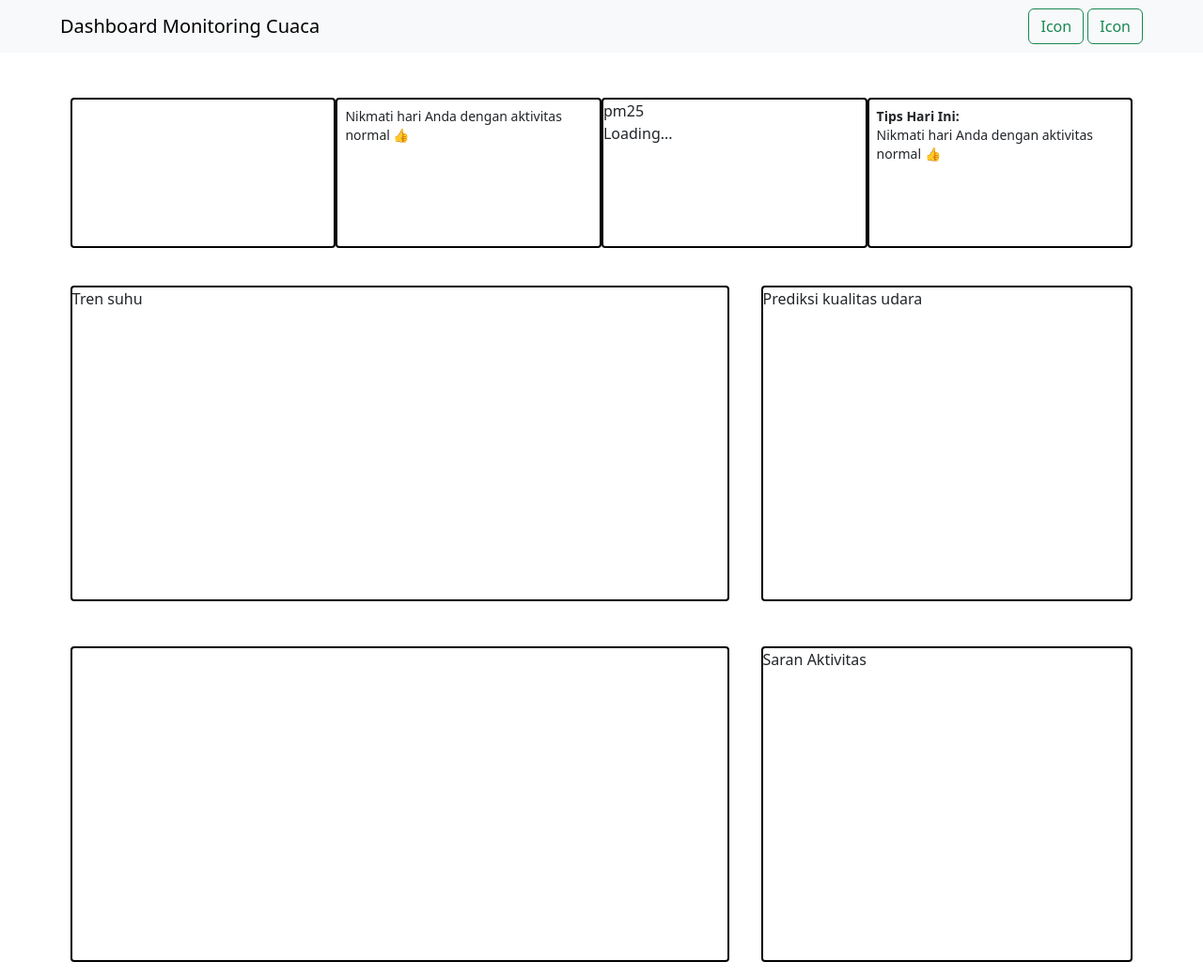
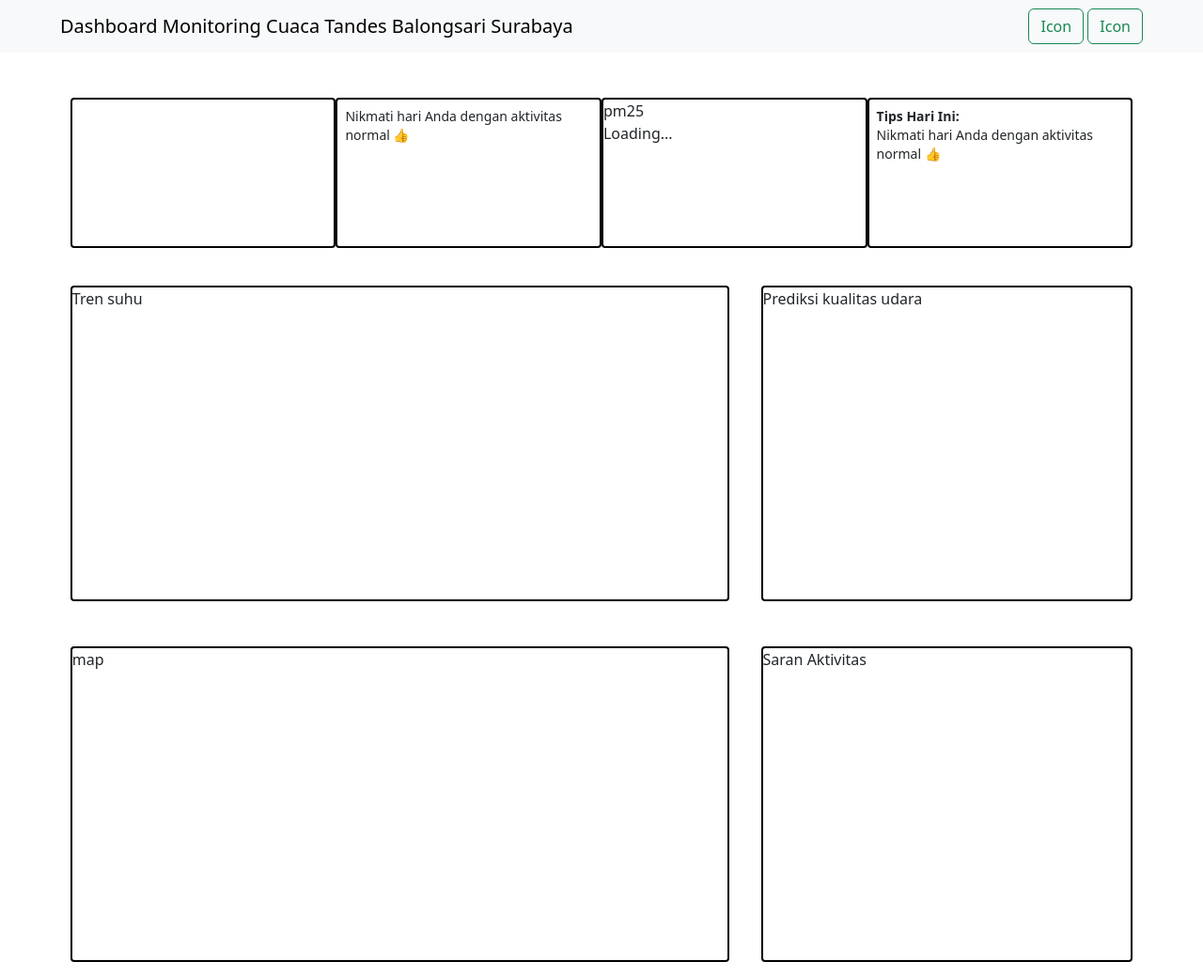
Before and after one commit to sodiumKlorida/Penelitian-Tandes, a Flask app: page / in a window 1280 px wide. Shown: the whole page at 94% size. Run offline with Flask 3, Linux system fonts and the light colour scheme; data that the repository does not hold is empty; some libraries are stand-ins or nearby versions.

Commit message:
fix cuaca api

```diff
--- a/cuaca/app/app.py
+++ b/cuaca/app/app.py
@@ -1,16 +1,23 @@
-from flask import Flask, render_template
+from flask import Flask
+
 from routes.BMKG import bmkg_bp
 from routes.AQICN import aqicn_bp
+from routes.DASHBOARD import dashboard_bp
 
 app = Flask(__name__)
 
-@app.route("/")
-def home():
-    return render_template("dashboard.html")
+# daftar blueprint
+# api bmkg
+app.register_blueprint(bmkg_bp)
+# api bmkg
 
-# daftar blueprint
-app.register_blueprint(bmkg_bp)
+#api aqicn
 app.register_blueprint(aqicn_bp)
+#api aqicn
+
+#dashboard
+app.register_blueprint(dashboard_bp)
+#dashboard
 
 if __name__ == "__main__":
     app.run(debug=True)
--- a/cuaca/app/routes/BMKG.py
+++ b/cuaca/app/routes/BMKG.py
@@ -11,11 +11,13 @@ ADM4 = "35.78.14.1007"
 def cuaca():
     # URL API BMKG sesuai dengan ADM4
     url = f"https://api.bmkg.go.id/publik/prakiraan-cuaca?adm4={ADM4}"
+
     # Ambil data JSON langsung dari API BMKG
     response = requests.get(url).json()
 
     # Ambil data lokasi dari JSON
     lokasi = response["lokasi"]
+
     # Siapkan list kosong untuk menampung semua prakiraan
     prakiraan = []
 
--- /dev/null
+++ b/cuaca/app/routes/DASHBOARD.py
@@ -0,0 +1,7 @@
+from flask import Blueprint, render_template
+
+dashboard_bp = Blueprint("dashboard", __name__)
+
+@dashboard_bp.route("/")
+def dashboard():
+    return render_template("dashboard.html")
--- a/cuaca/app/templates/content/navbar.html
+++ b/cuaca/app/templates/content/navbar.html
@@ -1,6 +1,6 @@
 <nav class="navbar bg-body-tertiary fixed-top">
   <div class="d-flex justify-content-between align-items-center mx-auto w-[90%]">
-    <a class="navbar-brand" href="#">Dashboard Monitoring Cuaca</a>
+    <a class="navbar-brand" href="#">Dashboard Monitoring Cuaca Tandes Balongsari Surabaya</a>
     <div>
       <button class="btn btn-outline-success">Icon</button>
       <button class="btn btn-outline-success">Icon</button>
--- a/cuaca/app/templates/dashboard.html
+++ b/cuaca/app/templates/dashboard.html
@@ -20,9 +20,7 @@
   </div>
 
   <div class="d-flex justify-content-between align-items-center h-[23rem] w-[90%] mt-[1rem] mx-auto">
-    <div class="border border-2 border-black rounded-1 h-[21rem] w-[62%]">
-
-    </div>
+    <div class="border border-2 border-black rounded-1 h-[21rem] w-[62%]">map</div>
     <div class="border border-2 border-black rounded-1 h-[21rem] w-[35%]">Saran Aktivitas</div>
   </div>
 {% endblock %}
```
